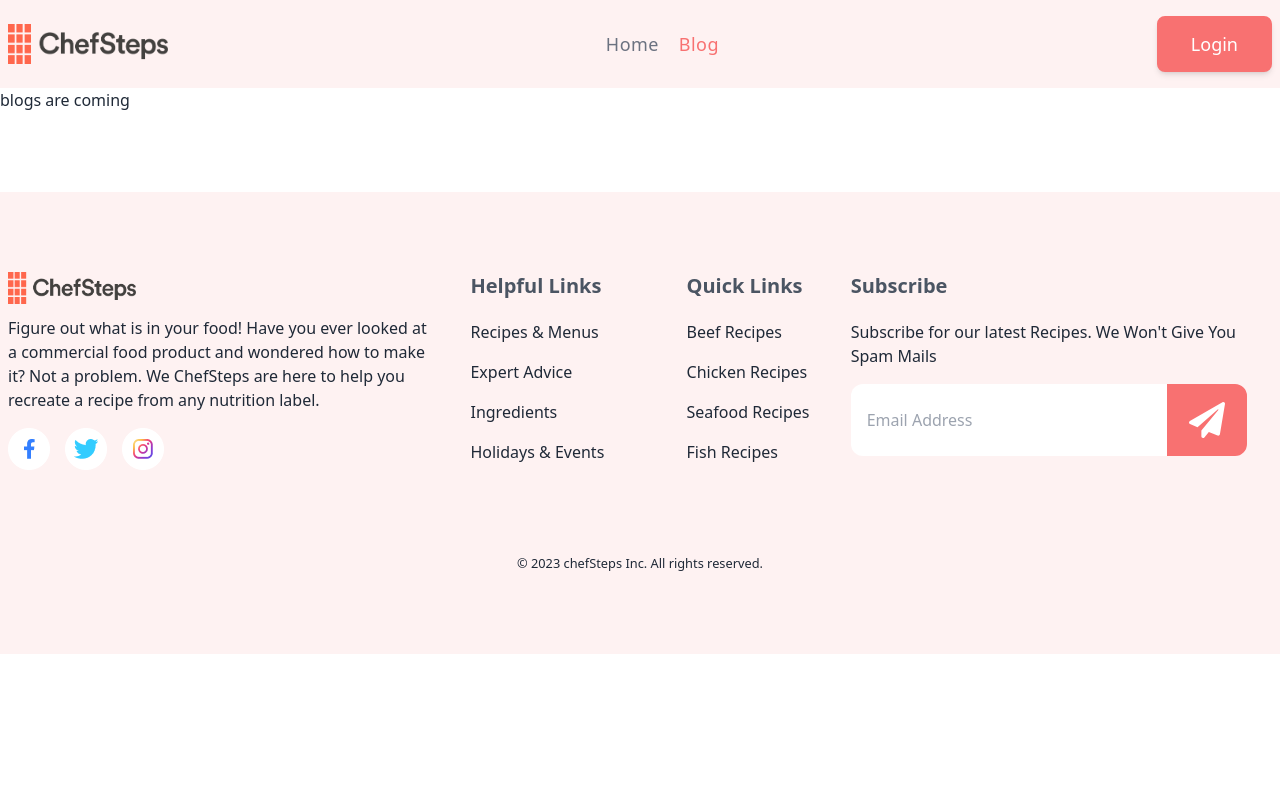
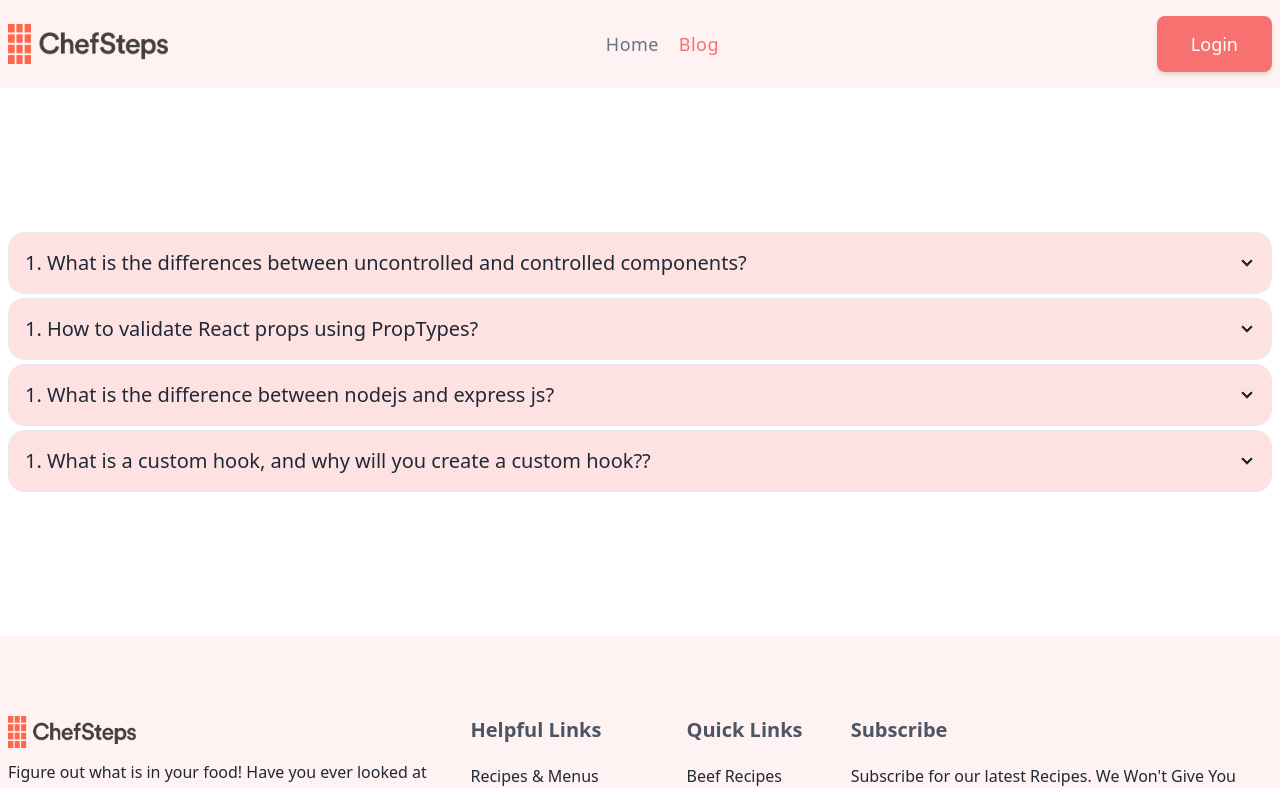
Before and after one commit to moheethasan/chef-steps-client-side, a React (Vite) app: page /blog in a window 1280 px wide. Shown: the top 788 px of the page. Built offline with nearby package versions, Linux system fonts and the light colour scheme; no server answers.

Commit message:
added blog page

```diff
--- a/src/pages/Blog/Blog.jsx
+++ b/src/pages/Blog/Blog.jsx
@@ -1,7 +1,112 @@
 import React from "react";
 
 const Blog = () => {
-  return <div>blogs are coming</div>;
+  return (
+    <div className="container mx-auto my-36 px-2">
+      <div
+        tabIndex={0}
+        className="collapse collapse-arrow border border-base-300 bg-base-100 rounded-box"
+      >
+        <div className="collapse-title text-xl font-medium bg-red-100">
+          1. What is the differences between uncontrolled and controlled
+          components?
+        </div>
+        <div className="collapse-content bg-red-50">
+          <p>
+            <b>Uncontrolled</b> and <b>Controlled</b> components refer to how
+            the form data is managed and updated. An <b>uncontrolled</b>{" "}
+            component is a form element, such as an input field, that manages
+            its own state internally. When the user enters data into the input
+            field, the component updates its own state without informing the
+            parent component. The parent component can still access the data by
+            reading the value of the input field, but it does not have direct
+            control over the component's state. A<b> controlled</b> component,
+            on the other hand, is a form element that is completely{" "}
+            <b>controlled</b> by the parent component. The parent component
+            maintains the state of the form data and updates it through the
+            onChange event. <b>Controlled</b> components give the parent
+            component complete control over the form data, which can be useful
+            for validation, form submission, and other advanced form behaviors.
+            However, they require more code to set up and maintain than{" "}
+            <b>uncontrolled</b> components.
+          </p>
+        </div>
+      </div>
+      <div
+        tabIndex={0}
+        className="collapse collapse-arrow border border-base-300 bg-base-100 rounded-box mt-1"
+      >
+        <div className="collapse-title text-xl font-medium bg-red-100">
+          1. How to validate React props using PropTypes?
+        </div>
+        <div className="collapse-content bg-red-50">
+          <p>
+            To use <b>PropTypes</b>, you first need to import it from the
+            prop-types package. Then, you can define the expected types for your
+            component's props using the <b>propTypes</b> object. For example, if
+            you expect a prop to be a string, you can use the{" "}
+            <b>PropTypes.string </b>
+            property. Similarly, you can use <b>PropTypes.number</b> for numeric
+            values, <b>PropTypes.array</b> for arrays, and so on. You can also
+            specify that a prop is required by using the isRequired method. This
+            will throw a warning in the console if the prop is not provided. If
+            a prop is provided that does not match the expected type,{" "}
+            <b>PropTypes </b>
+            will throw a warning in the console, allowing you to catch the issue
+            and fix it before it causes any major problems.
+          </p>
+        </div>
+      </div>
+      <div
+        tabIndex={0}
+        className="collapse collapse-arrow border border-base-300 bg-base-100 rounded-box mt-1"
+      >
+        <div className="collapse-title text-xl font-medium bg-red-100">
+          1. What is the difference between nodejs and express js?
+        </div>
+        <div className="collapse-content bg-red-50">
+          <p>
+            <b>Node.js</b> is a JavaScript runtime built on Chrome's V8
+            JavaScript engine. It allows you to run JavaScript code on the
+            server side, which means you can use JavaScript to build web
+            applications, APIs, command line tools, and more. <br />
+            <b>Express.js</b>, on the other hand, is a web application framework
+            for <b>Node.js</b>. It provides a set of features for building web
+            applications, such as routing, middleware, and template rendering.{" "}
+            <b>Express.js</b> simplifies the process of building web
+            applications by providing a set of conventions and tools that make
+            it easier to build and maintain complex web applications.
+          </p>
+        </div>
+      </div>
+      <div
+        tabIndex={0}
+        className="collapse collapse-arrow border border-base-300 bg-base-100 rounded-box mt-1"
+      >
+        <div className="collapse-title text-xl font-medium bg-red-100">
+          1. What is a custom hook, and why will you create a custom hook??
+        </div>
+        <div className="collapse-content bg-red-50">
+          <p>
+            A <b>custom hook</b> is a reusable piece of logic that you can
+            create in a React application. <b>Custom hooks</b> allow you to
+            abstract away complex logic into a separate function, making it
+            easier to reuse and maintain throughout your application.
+            <b>Custom hooks</b> follow the same rules as regular hooks in React,
+            which means that they can access state and lifecycle methods using
+            the useState, useEffect, and other built-in hooks.{" "}
+            <b>Custom hooks</b> can also be used to encapsulate other types of
+            logic, such as API calls or form validation. You might create a{" "}
+            <b>custom hook</b> if you find yourself repeating the same logic
+            across multiple components in your application. By creating a custom
+            hook, you can centralize that logic in one place, and reuse it
+            throughout your application. This can help reduce duplication and
+            improve the maintainability of your code.
+          </p>
+        </div>
+      </div>
+    </div>
+  );
 };
 
 export default Blog;
--- /dev/null
+++ b/src/pages/ErrorPage/ErrorPage.jsx
@@ -0,0 +1,28 @@
+import React from "react";
+import { Link, useRouteError } from "react-router-dom";
+
+const ErrorPage = () => {
+  const { error, status } = useRouteError();
+
+  return (
+    <div className="flex items-center h-screen p-16 bg-gray-100">
+      <div className="container flex flex-col items-center justify-center px-5 mx-auto my-8">
+        <img src="https://i.ibb.co/gJ1pm4X/404.jpg" alt="error image" />
+        <div className="max-w-md text-center">
+          <h2 className="mb-8 font-extrabold text-9xl text-error">
+            <span className="sr-only">Error</span>
+            {status || 404}
+          </h2>
+          <p className="text-2xl font-semibold md:text-3xl text-gray-700 mb-8">
+            {error?.message}
+          </p>
+          <Link to="/" className="btn-primary">
+            Back to homepage
+          </Link>
+        </div>
+      </div>
+    </div>
+  );
+};
+
+export default ErrorPage;
--- a/src/pages/Login/Login.jsx
+++ b/src/pages/Login/Login.jsx
@@ -29,7 +29,7 @@ const Login = () => {
         navigate(from, { replace: true });
       })
       .catch((error) => {
-        setError(error.code);
+        setError(error.code.replace("auth/", ""));
       });
   };
 
@@ -72,6 +72,7 @@ const Login = () => {
               type="email"
               name="email"
               placeholder="Enter your email address"
+              required
               className="input input-bordered border-2"
             />
           </div>
@@ -83,6 +84,7 @@ const Login = () => {
               type="password"
               name="password"
               placeholder="Enter your password"
+              required
               className="input input-bordered border-2"
             />
           </div>
--- a/src/pages/NavigationBar/NavigationBar.jsx
+++ b/src/pages/NavigationBar/NavigationBar.jsx
@@ -31,10 +31,13 @@ const NavigationBar = () => {
           </NavLink>
         </div>
         {user ? (
-          <div className="flex gap-3">
-            <div className="tooltip tooltip-bottom" data-tip={user.displayName}>
+          <div className="flex gap-1 md:gap-3">
+            <div
+              className="tooltip tooltip-bottom"
+              data-tip={user.displayName ? user.displayName : "name not found"}
+            >
               <img
-                className="w-14 rounded-full"
+                className="w-10 md:w-14 rounded-full"
                 src={user.photoURL}
                 alt="user photo"
               />
--- a/src/pages/Register/Register.jsx
+++ b/src/pages/Register/Register.jsx
@@ -27,7 +27,7 @@ const Register = () => {
         .then((result) => {
           const createdUser = result.user;
           console.log(createdUser);
-          if (name && photo) {
+          if (name || photo) {
             editProfile(name, photo)
               .then(() => {
                 toast.success("User profile updated");
@@ -42,7 +42,7 @@ const Register = () => {
         })
         .catch((error) => {
           console.log(error);
-          setError(error.message);
+          setError(error.code.replace("auth/", ""));
         });
     }
   };
--- a/src/routes/Routes.jsx
+++ b/src/routes/Routes.jsx
@@ -8,11 +8,13 @@ import LoginLayout from "../layouts/LoginLayout";
 import Login from "../pages/Login/Login";
 import Register from "../pages/Register/Register";
 import PrivateRoute from "./PrivateRoute";
+import ErrorPage from "../pages/ErrorPage/ErrorPage";
 
 const router = createBrowserRouter([
   {
     path: "/",
     element: <Main></Main>,
+    errorElement: <ErrorPage></ErrorPage>,
     children: [
       {
         path: "/",
```
